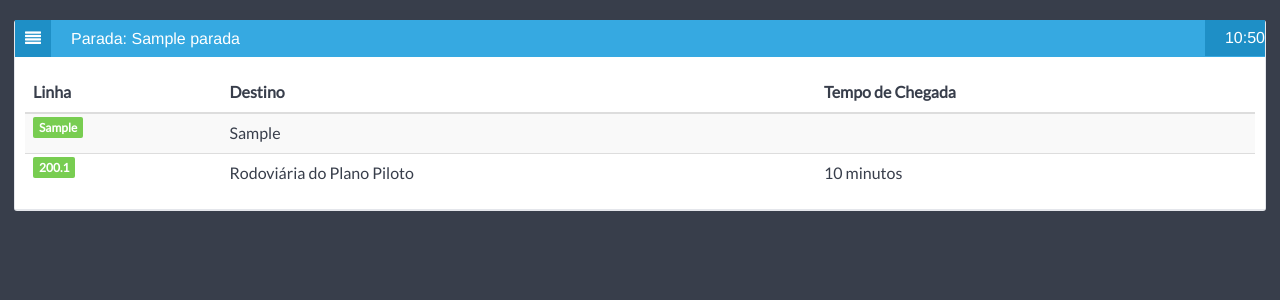
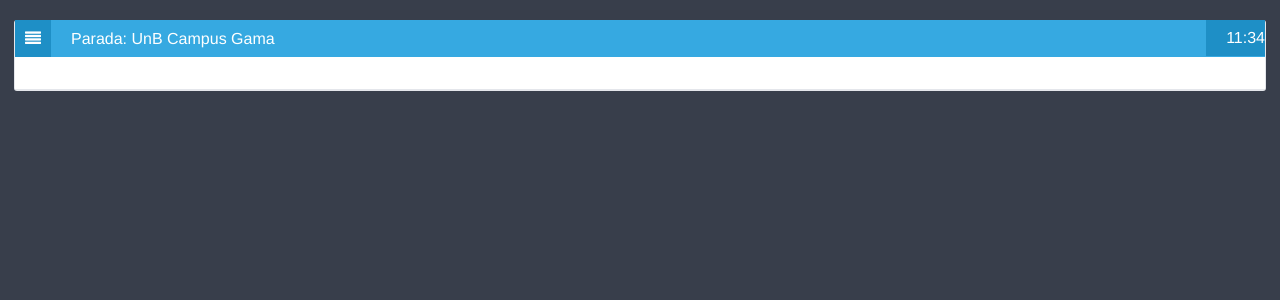
Before and after one commit to carlosasouza/s2itp, a PHP site: page /public_html/painel_informativo.php in a window 1280 px wide. Shown: the top 300 px of the page. Run offline with PHP 8.4, Linux system fonts and the light colour scheme; tables that the repository leaves empty or names only in its code hold one stand-in row (values such as "Sample post").

Commit message:
Protótipo do painel informativo.

```diff
--- a/app/controller/serviceController.php
+++ b/app/controller/serviceController.php
@@ -165,7 +165,7 @@ class ServiceController {
 
         $resultado = round($raioTerra * $valorExpresao2 * 1000);
 
-        if($resultado < 1000){
+        if($resultado < 2000){
             return true;
         } else return false;
 
@@ -188,6 +188,20 @@ class ServiceController {
 
     }
 
+    function populaInformativo(){
+        $pdo = Connection::getConnection();
+        $pdo->setAttribute(PDO::ATTR_ERRMODE, PDO::ERRMODE_WARNING);
+
+        $stmt = $pdo->prepare("SELECT DISTINCT `onibus`.`id`, `linha`.`numeroLinha`, `linha`.`origem`, `linha`.`destino`,  `posicao`.`latitude`, `posicao`.`longitude` FROM `linha`, `linha_parada`, `parada`, `posicao`, `onibus`, `onibus_posicao` WHERE `parada`.`id` = 1 AND `parada`.`id` = `linha_parada`.`parada_id` AND `linha_parada`.`linha_id` = `linha`.`id` AND `linha`.`id` = `onibus`.`linha_id` AND `onibus`.`id` = `onibus_posicao`.`onibus_id` AND `onibus_posicao`.`posicao_idposicao` = `posicao`.`idposicao` ORDER BY `numeroLinha`");
+        $result = $stmt->execute();
+        $array = $stmt->fetchAll();
+
+        if (is_array($array))
+            return $array;
+        else
+            return false;
+    }
+
 }
 
 ?>
--- a/public_html/painel_informativo.php
+++ b/public_html/painel_informativo.php
@@ -1,33 +1,12 @@
 <?php
 include_once '../app/controller/serviceController.php';
 include_once '../app/model/onibus.php';
+
 $serviceController = new ServiceController();
 
-/*
-$infoParadas = $serviceController->recuperaParadas(1);
-@$latitudeParada = $infoParadas[0]['latitude'];
-@$longitudeParada = $infoParadas[0]['longitude'];
-@$descParada = $infoParadas[0]['nome'];
-*/
+$dados = $serviceController->populaInformativo();
 
-/*
-$infoOnibus = $serviceController->recuperaOnibus(1);
-@$latitudeOnibus = Onibus::;
-@$longitudeOnibus = $infoOnibus[0]['longitude'];
-@$linhaOnibus = $infoOnibus[0]['linha_id'];
-*/
-
-$infoLinha = $serviceController->recuperaLinhas(1);
-$numeroLinha = $infoLinha[0]['numeroLinha']."<br>";
-$destino = $infoLinha[0]['destino']."<br>";
-
-$infoPosicao = $serviceController->recuperaPosicao(1);
-$nomeParada = $infoPosicao[0]['parada_nome']."<br>";
-$latitudeParada = $infoPosicao[0]['parada_latitude']."<br>";
-$longitudeParada = $infoPosicao[0]['parada_longitude']."<br>";
-$latitudePosicao = $infoPosicao[0]['posicao_latitude']."<br>";
-$longitudePosicao = $infoPosicao[0]['posicao_longitude']."<br>";
-
+date_default_timezone_set("Brazil/East");
 
 ?>
 
@@ -35,9 +14,10 @@ $longitudePosicao = $infoPosicao[0]['posicao_longitude']."<br>";
 <html>
     <head>
 
+<meta http-equiv="refresh" content="5" >
         <!-- start: Meta -->
         <meta charset="utf-8">
-        <title>Painel de Informações</title>
+        <title>Painel de Informações - S2ITP</title>
         <meta name="description" content="Painel de Informações.">
         <meta name="keyword" content="Painel de Informações">
         <!-- end: Meta -->
@@ -68,153 +48,41 @@ $longitudePosicao = $infoPosicao[0]['posicao_longitude']."<br>";
         <link rel="apple-touch-icon-precomposed" sizes="72x72" href="assets/ico/apple-touch-icon-72-precomposed.png">
         <!-- end: Favicon and Touch Icons -->
 
-        <script>
-            var map;
-            var geocoder;
-            var bounds = new google.maps.LatLngBounds();
-            var markersArray = [];
-
-            var directionsService;
-            var directionsRenderer;
-
-            directionsService = new google.maps.DirectionsService();
-
-            directionsRenderer = new google.maps.DirectionsRenderer();
-            //directionsRenderer.setMap(map);
-
-            var origin1 = new google.maps.LatLng(<?php echo $latitudePosicao; ?>, <?php echo $longitudePosicao; ?>);
-            var destinationA = new google.maps.LatLng(<?php echo $latitudeParada; ?>, <?php echo $longitudeParada; ?>);
-
-
-            var destinationIcon = 'http://www.clker.com/cliparts/5/3/f/1/123756068293974412milovanderlinden_Funny_Bus_stop.svg';
-            var originIcon = 'http://www.umb.edu/editor_uploads/maps-icons/Transit_Bus_icon.png';
-
-            function initialize() {
-                var opts = {
-                    center: new google.maps.LatLng(-15.792254, -47.919831),
-                    zoom: 10
-                };
-                map = new google.maps.Map(document.getElementById('map'), opts);
-                geocoder = new google.maps.Geocoder();
-            }
-
-            function calculateDistances() {
-                var service = new google.maps.DistanceMatrixService();
-                service.getDistanceMatrix(
-                        {
-                            origins: [origin1],
-                            destinations: [destinationA],
-                            travelMode: google.maps.TravelMode.DRIVING,
-                            unitSystem: google.maps.UnitSystem.METRIC,
-                            avoidHighways: false,
-                            avoidTolls: false
-                        }, callback);
-                directionsService.route(request, function(response, status) {
-                    if (status == google.maps.DirectionsStatus.OK) {
-                        directionsRenderer.setDirections(response);
-                    }
-                });
-            }
-
-            function callback(response, status) {
-                if (status != google.maps.DistanceMatrixStatus.OK) {
-                    alert('Error was: ' + status);
-                } else {
-                    var origins = response.originAddresses;
-                    var destinations = response.destinationAddresses;
-                    var outputDiv = document.getElementById('outputDiv');
-                    outputDiv.innerHTML = '';
-                    deleteOverlays();
-
-                    for (var i = 0; i < origins.length; i++) {
-                        var results = response.rows[i].elements;
-                        addMarker(origins[i], false);
-                        for (var j = 0; j < results.length; j++) {
-                            addMarker(destinations[j], true);
-                            outputDiv.innerHTML += results[j].duration.text;
-                        }
-                    }
-                }
-            }
-
-            function addMarker(location, isDestination) {
-                var icon;
-                var desc;
-                if (isDestination) {
-                    icon = destinationIcon;
-                    desc = '<?php echo $destino; ?>';
-                } else {
-                    icon = originIcon;
-                    desc = '<?php echo $numeroLinha; ?>';
-                }
-                geocoder.geocode({'address': location}, function(results, status) {
-                    if (status == google.maps.GeocoderStatus.OK) {
-                        bounds.extend(results[0].geometry.location);
-                        map.fitBounds(bounds);
-                        var marker = new google.maps.Marker({
-                            map: map,
-                            position: results[0].geometry.location,
-                            icon: icon,
-                            title: desc
-                        });
-                        markersArray.push(marker);
-                    } else {
-                        alert('Geocode was not successful for the following reason: '
-                                + status);
-                    }
-                });
-
-            }
-
-            function deleteOverlays() {
-                for (var i = 0; i < markersArray.length; i++) {
-                    markersArray[i].setMap(null);
-                }
-                markersArray = [];
-            }
-
-            google.maps.event.addDomListener(window, 'load', initialize);
-            window.setTimeout(calculateDistance(), 50);
-
-        </script>
-
-    </head>
+   </head>
 
     <body>
-
         <div class="col-lg-12">
             <div class="box">
                 <div class="box-header">
-                    <h2><i class="icon-align-justify"></i><span class="break"></span>Parada: <?php echo $nomeParada; ?></h2>
+                    <h2><i class="icon-align-justify"></i><span class="break"></span>Parada: UnB Campus Gama</h2>
                     <div class="box-icon">
-                        <h2>10:50</h2>
+                        <h2><?php echo date('H:i'); ?></h2>
 
                     </div>
                 </div>
+
                 <div class="box-content">
+
                     <table class="table table-striped">
+                                        <?php        foreach ($dados as $dado){ ?>
                         <thead>
                             <tr>
                                 <th>Linha</th>
                                 <th>Destino</th>
-                                <th>Tempo de Chegada</th>
+                                <th>Tempo de Chegada Estimado</th>
 
                             </tr>
                         </thead>
                         <tbody>
                             <tr>
-                                <td><span class="label label-success"><?php echo $numeroLinha; ?></span></td>
-                                <td class="center"><?php echo $destino; ?></td>
-                                <td class="center"><div id="outputDiv"></div></td>
 
+                                <td><span class="label label-success"><?php echo utf8_encode($dado['numeroLinha']); ?></span></td>
+                                <td class="center"><?php echo utf8_encode($dado['destino']); ?></td>
+                                <td class="center"><?php echo $serviceController->distanciaParadas(-15.985682, -48.042181, $dado['latitude'], $dado['longitude']);?></td>
+<?php }?>
 
                             </tr>
-                            <tr>
-                                <td><span class="label label-success">200.1</span></td>
-                                <td class="center">Rodoviária do Plano Piloto</td>
-                                <td class="center">10 minutos</td>
 
-                            </tr>
                         </tbody>
                     </table>
 
```
